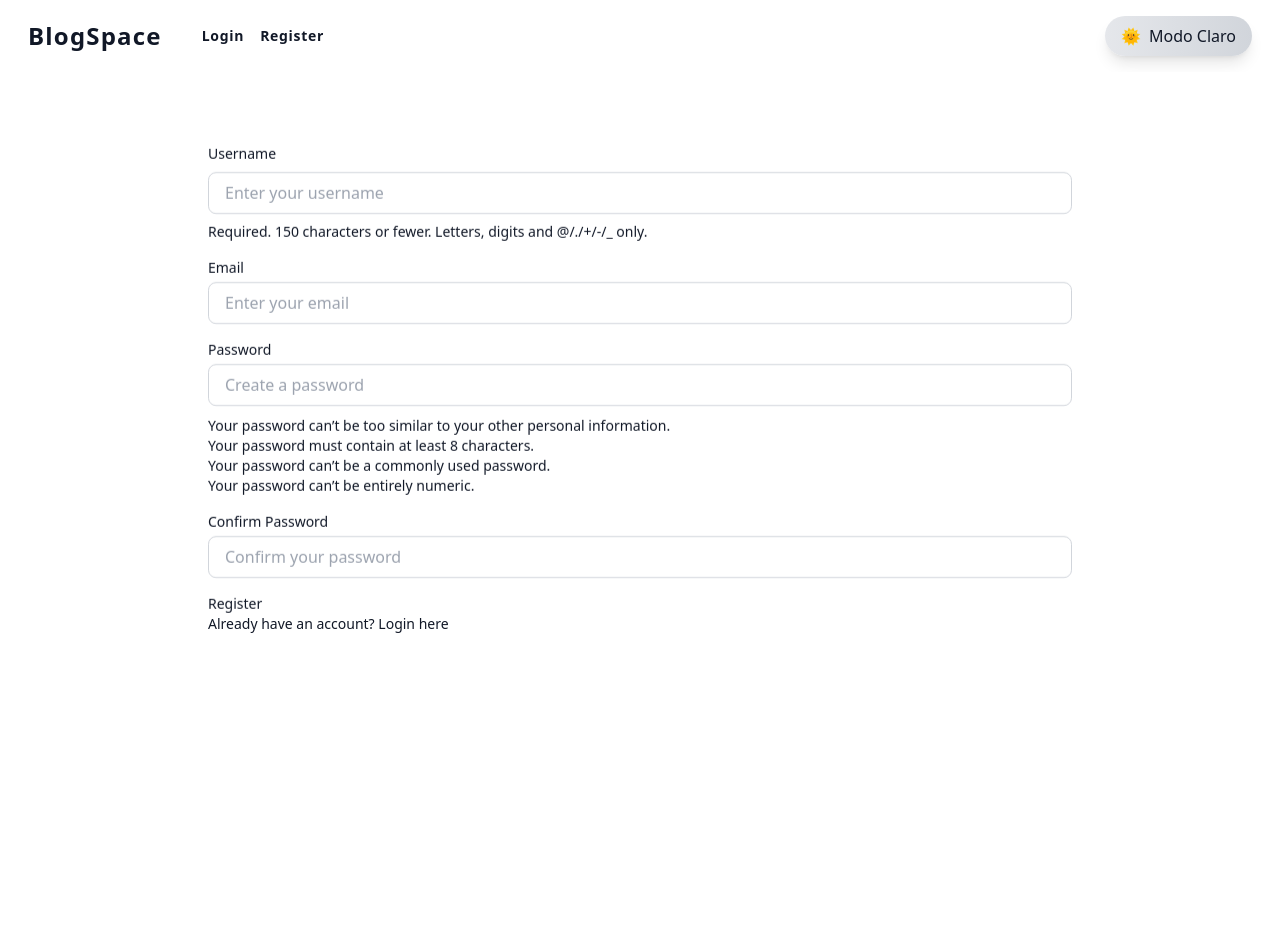
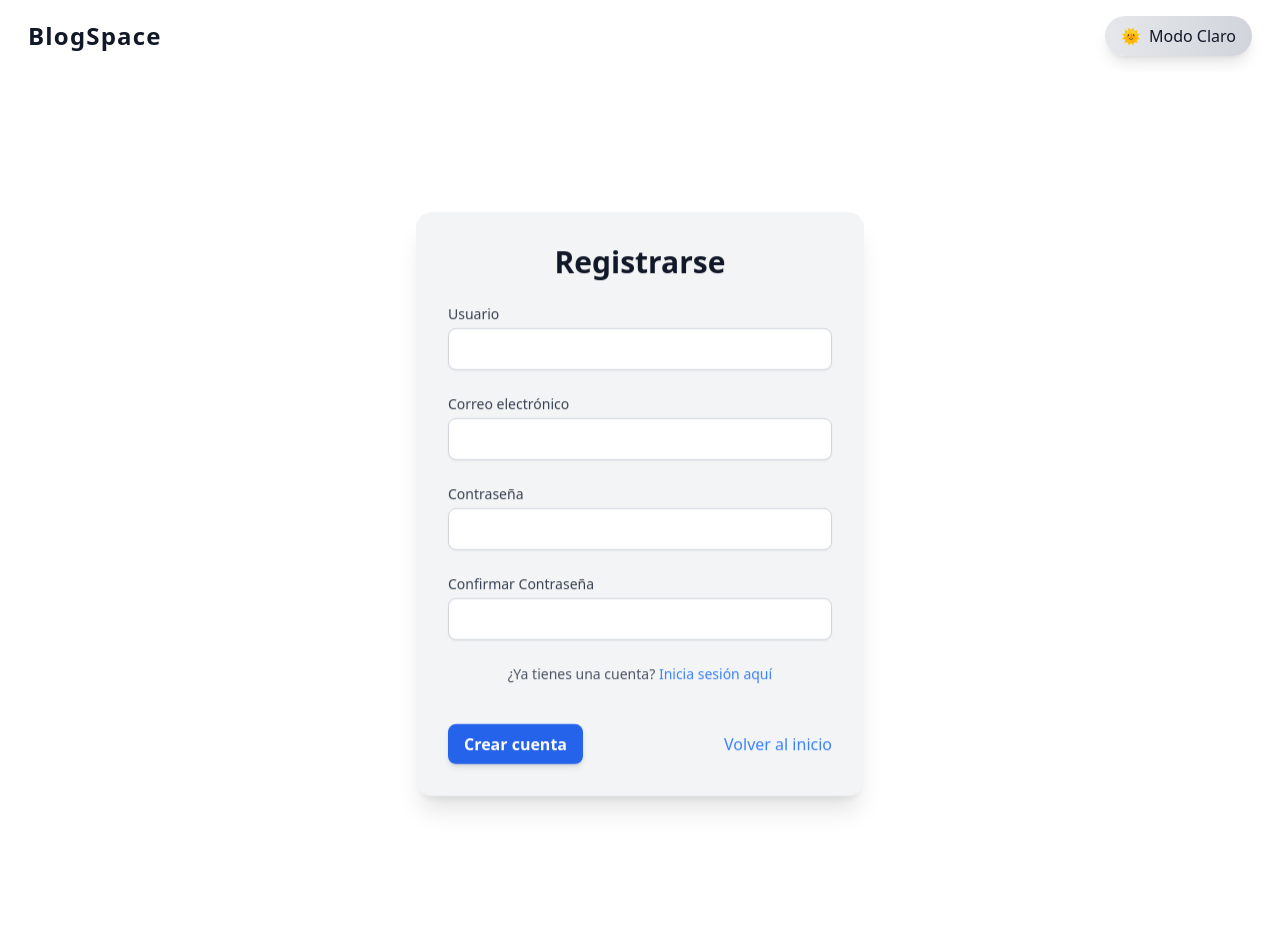
Before and after one commit to DanielIVG/ProyectoHDC4, a Django app: page /register/ in a window 1280 px wide. Before the commit the page ends 633 px from the top, so only its background shows below. Run offline with Django 5.2, Linux system fonts and the light colour scheme; some libraries are stand-ins or nearby versions.

Commit message:
Actualizaciones del Login y contenido de los blogs
agregue las opciones de regustrarse y logearse, ademas agregue que el usuario pueda agregar imagenes al blog

```diff
--- a/blogproject/blogapp/forms.py
+++ b/blogproject/blogapp/forms.py
@@ -1,13 +1,75 @@
 from django import forms
+from .models import Blog
+from ckeditor.widgets import CKEditorWidget
 from django.contrib.auth.forms import UserCreationForm
 from django.contrib.auth.models import User
+from django.core.exceptions import ValidationError
+from django.contrib.auth.password_validation import validate_password
+
+class BlogForm(forms.ModelForm):
+    contenido = forms.CharField(widget=CKEditorWidget())
+    class Meta:
+        model = Blog
+        fields = ['title', 'contenido', 'imagen']
 
 class RegisterForm(UserCreationForm):
-    email = forms.EmailField(required=False)
+    email = forms.EmailField(
+        required=True,
+        error_messages={
+            'required': 'El correo electrónico es obligatorio.',
+            'invalid': 'Introduce una dirección de correo electrónico válida.',
+        }
+    )
+
+    username = forms.CharField(
+        required=True,
+        error_messages={
+            'required': 'El nombre de usuario es obligatorio.',
+            'invalid': 'El nombre de usuario no es válido.',
+        }
+    )
+
+    password1 = forms.CharField(
+        label="Contraseña",
+        widget=forms.PasswordInput,
+        error_messages={
+            'required': 'La contraseña es obligatoria.',
+        }
+    )
+
+    password2 = forms.CharField(
+        label="Confirmar contraseña",
+        widget=forms.PasswordInput,
+        error_messages={
+            'required': 'Por favor, confirma tu contraseña.',
+        }
+    )
 
     class Meta:
         model = User
         fields = ['username', 'email', 'password1', 'password2']
+
+    def clean_password1(self):
+        password = self.cleaned_data.get('password1')
+        try:
+            validate_password(password)
+        except ValidationError as e:
+            translated_errors = []
+            for error in e.messages:
+                if "This password is too common." in error:
+                    translated_errors.append("Esta contraseña es muy común.")
+                elif "This password is entirely numeric." in error:
+                    translated_errors.append("La contraseña no puede ser solo números.")
+                elif "This password is too short." in error:
+                    translated_errors.append("La contraseña es demasiado corta.")
+                elif "too similar" in error:
+                    translated_errors.append("La contraseña es muy similar a otros datos personales.")
+                else:
+                    translated_errors.append(error)
+            raise ValidationError(translated_errors)
+        return password
+
+
 
     def save(self, commit=True):
         user = super(RegisterForm, self).save(commit=False)
--- a/blogproject/blogapp/models.py
+++ b/blogproject/blogapp/models.py
@@ -1,16 +1,19 @@
 from django.db import models
 from django.contrib.auth.models import User
 from django.core.validators import MinValueValidator, MaxValueValidator
+from ckeditor.fields import RichTextField
 
 
 # MODELOS
 
 class Blog(models.Model):
-    title = models.CharField(max_length=200)
+    title = models.CharField(max_length=255)
     content = models.TextField()
     author = models.ForeignKey(User, on_delete=models.CASCADE)
     created_at = models.DateTimeField(auto_now_add=True)
     tag = models.CharField(max_length=50, blank=True, null=True)
+    contenido = RichTextField(default='Default content goes here...')
+    imagen = models.ImageField(upload_to='blog_images/', blank=True, null=True)
 
     def __str__(self):
         return self.title
--- a/blogproject/blogapp/templates/blogapp/base.html
+++ b/blogproject/blogapp/templates/blogapp/base.html
@@ -66,20 +66,23 @@
 </head>
 <body id="body" class="flex flex-col min-h-screen bg-white dark:bg-black text-gray-900 dark:text-white font-sans transition-all duration-700 ease-in-out">
   <nav class="bg-white dark:bg-gradient-to-r dark:from-gray-900 dark:to-gray-700 shadow-md py-4 px-6 transition-colors">
-    <div class="max-w-7xl mx-auto flex items-center px-1">
+    <div class="max-w-7xl mx-auto flex items-center px-1 w-full">
       <a href="{% url 'blogapp:blog_list' %}" class="text-gray-900 dark:text-white text-2xl font-semibold tracking-wider transition-colors">BlogSpace</a>
-      <div class="max-w-6xl mr-auto flex  justify-between space-x-4  px-10 items-center">
-          <a href="{% url 'blogapp:login' %}" class="text-gray-900 text-sm  dark:text-white text-left font-semibold tracking-wider transition-colors">Login</a>
-          <a href="{% url 'blogapp:register' %}" class="text-gray-900 text-sm justify-end dark:text-white text-left font-semibold tracking-wider transition-colors">Register</a>
-      </div>
-      <div class="flex items-center space-x-4">
+
+      <div class="flex ml-auto items-center space-x-4">
         <button onclick="toggleDarkMode()" class="flex items-center gap-2 px-4 py-2 rounded-full bg-gradient-to-r from-gray-200 to-gray-300 dark:from-gray-700 dark:to-gray-800 text-gray-900 dark:text-white hover:scale-105 transition-all duration-300 shadow-lg">
-  <span id="theme-icon" class="transition-transform duration-500 transform">🌞</span>
-  <span id="theme-label" class="transition-opacity duration-500 ease-in-out">Modo Claro</span>
-</button>
-        {% if user.is_authenticated %}
-          <a href="{% url 'blogapp:add_blog' %}" class="bg-blue-500 hover:bg-blue-600 text-white dark:bg-blue-600 dark:hover:bg-blue-700 dark:text-white font-medium py-2 px-4 rounded transition-all duration-500 ease-in-out">New Blog</a>
-          <a href="{% url 'blogapp:logout' %}" class="bg-blue-500 hover:bg-blue-600 text-white dark:bg-blue-600 dark:hover:bg-blue-700 dark:text-white font-medium py-2 px-4 rounded transition-all duration-500 ease-in-out">Logout</a>
+          <span id="theme-icon" class="transition-transform duration-500 transform">🌞</span>
+          <span id="theme-label" class="transition-opacity duration-500 ease-in-out">Modo Claro</span>
+        </button>
+
+        {% if not request.path == '/login/' and not request.path == '/register/' %}
+          {% if not user.is_authenticated %}
+            <a href="{% url 'blogapp:login' %}" class="bg-blue-500 hover:bg-blue-600 text-white font-medium py-2 px-4 rounded-lg transition-all duration-300">Login</a>
+            <a href="{% url 'blogapp:register' %}" class="bg-blue-500 hover:bg-blue-600 text-white font-medium py-2 px-4 rounded-lg transition-all duration-300">Register</a>
+          {% else %}
+            <a href="{% url 'blogapp:add_blog' %}" class="bg-blue-500 hover:bg-blue-600 text-white font-medium py-2 px-4 rounded-lg transition-all duration-300">New Blog</a>
+            <a href="{% url 'blogapp:logout' %}" class="bg-blue-500 hover:bg-blue-600 text-white font-medium py-2 px-4 rounded-lg transition-all duration-300">Logout</a>
+          {% endif %}
         {% endif %}
       </div>
     </div>
--- a/blogproject/blogapp/templates/blogapp/register.html
+++ b/blogproject/blogapp/templates/blogapp/register.html
@@ -1,73 +1,72 @@
-{% extends 'blogapp/base.html' %}
+{% extends "blogapp/base.html" %}
+{% load static %}
 
 {% block content %}
-<div class="container">
-    <h2 style="color: white">Register</h2>
-    <form method="POST" class="space-y-4 transition-all duration-700 ease-in-out animate-fade-in">
+<div class="flex items-center justify-center min-h-screen bg-white dark:bg-gray-900 transition-all duration-700 ease-in-out">
+  <div class="bg-gray-100 dark:bg-gray-800 p-8 rounded-2xl shadow-xl w-full max-w-md animate-fade-in">
+    <h2 class="text-3xl font-bold text-center text-gray-900 dark:text-white mb-6">Registrarse</h2>
+
+    {% if form.errors %}
+      <div class="bg-red-100 dark:bg-red-200 text-red-800 px-4 py-3 rounded-md mb-4 text-sm font-medium shadow-sm">
+        ⚠️ Por favor, corrige los errores.
+      </div>
+    {% endif %}
+
+    <form method="post" class="space-y-6">
       {% csrf_token %}
-        <!-- Username Field -->
-        <div  class = "space-y-2 transition-all duration-700 ease-in-out">
-            <label for="{{ form.username.id_for_label }}" class="block text-sm font-medium mb-1 text-gray-900 dark:text-white">Username</label>
-            <input type="text"
-                   name="{{ form.username.name }}"
-                   id="{{ form.username.id_for_label }}"
-                   class="bg-white dark:bg-gray-800 text-gray-900 dark:text-white px-4 py-2 rounded-lg w-full border border-gray-300 dark:border-gray-700 focus:outline-none focus:ring-2 focus:ring-blue-500"
-                   value="{{ form.username.value|default_if_none:'' }}"
-                   placeholder="Enter your username">
-            {% if form.username.help_text %}
-            <small class="block text-sm font-medium mb-1 text-gray-900 dark:text-white">{{ form.username.help_text }}</small>
+      {{ form.non_field_errors }}
+
+      <div>
+        <label for="{{ form.username.id_for_label }}" class="block text-sm font-medium text-gray-700 dark:text-gray-300 mb-1">Usuario</label>
+        <input type="text" name="username" id="{{ form.username.id_for_label }}" required
+          class="w-full px-4 py-2 border rounded-lg bg-white dark:bg-gray-700 border-gray-300 dark:border-gray-600 text-gray-900 dark:text-white focus:outline-none focus:ring-2 focus:ring-blue-500 shadow-sm"
+          value="{{ form.username.value|default_if_none:'' }}">
+        {% if form.username.errors %}
+          <p class="text-red-500 text-sm mt-1">{{ form.username.errors|striptags }}</p>
         {% endif %}
-            {% for error in form.username.errors %}
-            <div class="form-error" class = "space-y-2 transition-all duration-700 ease-in-out">{{ error }}</div>
-            {% endfor %}
       </div>
 
-        <!-- Email Field -->
-        <div class="form-group">
-            <label for="{{ form.email.id_for_label }}" class="block text-sm font-medium mb-1 text-gray-900 dark:text-white">Email</label>
-            <input type="email"
-                   name="{{ form.email.name }}"
-                   id="{{ form.email.id_for_label }}"
-                   class="bg-white dark:bg-gray-800 text-gray-900 dark:text-white px-4 py-2 rounded-lg w-full border border-gray-300 dark:border-gray-700 focus:outline-none focus:ring-2 focus:ring-blue-500"
-                   value="{{ form.email.value|default_if_none:'' }}"
-                   placeholder="Enter your email">
-
-            {% for error in form.email.errors %}
-            <div class="form-error">{{ error }}</div>
-            {% endfor %}
+      <div>
+        <label for="{{ form.email.id_for_label }}" class="block text-sm font-medium text-gray-700 dark:text-gray-300 mb-1">Correo electrónico</label>
+        <input type="email" name="email" id="{{ form.email.id_for_label }}"
+          class="w-full px-4 py-2 border rounded-lg bg-white dark:bg-gray-700 border-gray-300 dark:border-gray-600 text-gray-900 dark:text-white focus:outline-none focus:ring-2 focus:ring-blue-500 shadow-sm"
+          value="{{ form.email.value|default_if_none:'' }}">
+        {% if form.email.errors %}
+          <p class="text-red-500 text-sm mt-1">{{ form.email.errors|striptags }}</p>
+        {% endif %}
       </div>
 
-        <!-- Password Fields -->
-        <div class="form-group">
-            <label for="{{ form.password1.id_for_label }}" class="block text-sm font-medium mb-1 text-gray-900 dark:text-white">Password</label>
-            <input type="password"
-                   name="{{ form.password1.name }}"
-                   id="{{ form.password1.id_for_label }}"
-                   class="bg-white dark:bg-gray-800 text-gray-900 dark:text-white px-4 py-2 rounded-lg w-full border border-gray-300 dark:border-gray-700 focus:outline-none focus:ring-2 focus:ring-blue-500"
-                   placeholder="Create a password">
-            {% if form.password1.help_text %}
-            <small class="block text-sm font-medium mb-1 text-gray-900 dark:text-white">{{ form.password1.help_text }}</small>
+      <div>
+        <label for="{{ form.password1.id_for_label }}" class="block text-sm font-medium text-gray-700 dark:text-gray-300 mb-1">Contraseña</label>
+        <input type="password" name="password1" id="{{ form.password1.id_for_label }}" required
+          class="w-full px-4 py-2 border rounded-lg bg-white dark:bg-gray-700 border-gray-300 dark:border-gray-600 text-gray-900 dark:text-white focus:outline-none focus:ring-2 focus:ring-blue-500 shadow-sm">
+        {% if form.password1.errors %}
+          <p class="text-red-500 text-sm mt-1">{{ form.password1.errors|striptags }}</p>
         {% endif %}
-            {% for error in form.password1.errors %}
-            <div class="form-error">{{ error }}</div>
-            {% endfor %}
       </div>
 
-        <div class="form-group">
-            <label for="{{ form.password2.id_for_label }}" class="block text-sm font-medium mb-1 text-gray-900 dark:text-white">Confirm Password</label>
-            <input type="password"
-                   name="{{ form.password2.name }}"
-                   id="{{ form.password2.id_for_label }}"
-                   class="bg-white dark:bg-gray-800 text-gray-900 dark:text-white px-4 py-2 rounded-lg w-full border border-gray-300 dark:border-gray-700 focus:outline-none focus:ring-2 focus:ring-blue-500"
-                   placeholder="Confirm your password"
-                   >
-            {% for error in form.password2.errors %}
-            <div class="form-error">{{ error }}</div>
-            {% endfor %}
+      <div>
+        <label for="{{ form.password2.id_for_label }}" class="block text-sm font-medium text-gray-700 dark:text-gray-300 mb-1">Confirmar Contraseña</label>
+        <input type="password" name="password2" id="{{ form.password2.id_for_label }}" required
+          class="w-full px-4 py-2 border rounded-lg bg-white dark:bg-gray-700 border-gray-300 dark:border-gray-600 text-gray-900 dark:text-white focus:outline-none focus:ring-2 focus:ring-blue-500 shadow-sm">
+        {% if form.password2.errors %}
+          <p class="text-red-500 text-sm mt-1">{{ form.password2.errors|striptags }}</p>
+        {% endif %}
       </div>
 
-        <button type="submit" class="block text-sm font-medium mb-1 text-gray-900 dark:text-white">Register</button>
+      <div class="text-sm text-center text-gray-600 dark:text-gray-400">
+        ¿Ya tienes una cuenta?
+        <a href="{% url 'blogapp:login' %}" class="text-blue-500 hover:underline">Inicia sesión aquí</a>
+      </div>
+
+      <div class="flex justify-between items-center pt-4">
+        <button type="submit"
+          class="bg-blue-600 hover:bg-blue-700 text-white font-semibold py-2 px-4 rounded-lg transition-all duration-300 shadow-md">
+          Crear cuenta
+        </button>
+        <a href="{% url 'blogapp:blog_list' %}" class="text-blue-500 hover:underline">Volver al inicio</a>
+      </div>
     </form>
-    <p class="block text-sm font-medium mb-1 text-gray-900 dark:text-white">Already have an account? <a href="{% url 'blogapp:login' %}">Login here</a></p>
+  </div>
 </div>
 {% endblock %}
--- a/blogproject/blogapp/urls.py
+++ b/blogproject/blogapp/urls.py
@@ -1,5 +1,7 @@
 from django.urls import path
-from .views import BlogListView, BlogDetailView, ReviewCreateView, CommentCreateView, BlogCreateView, register, login_view, logout_view
+from .views import BlogListView, BlogDetailView, ReviewCreateView, CommentCreateView, BlogCreateView, register_view, login_view, logout_view
+from django.conf import settings
+from django.conf.urls.static import static
 
 app_name = 'blogapp'
 
@@ -10,7 +12,7 @@ urlpatterns = [
     path('blog/<int:pk>/', BlogDetailView.as_view(), name='blog_detail'),
     path('blog/<int:pk>/review/', ReviewCreateView.as_view(), name='add_review'),
     path('blog/<int:blog_pk>/review/<int:review_pk>/comment/', CommentCreateView.as_view(), name='add_comment'),
-    path('register/', register, name='register'),
+    path('register/', register_view, name='register'),
     path('login/', login_view, name='login'),
     path('logout/', logout_view, name='logout'),
-]
+] + static(settings.MEDIA_URL, document_root=settings.MEDIA_ROOT)
--- a/blogproject/blogapp/views.py
+++ b/blogproject/blogapp/views.py
@@ -6,7 +6,7 @@ from django.shortcuts import render, redirect
 from django.contrib.auth import authenticate, login, logout
 from django.contrib.auth.forms import UserCreationForm
 from django.contrib import messages
-from .forms import RegisterForm
+from .forms import RegisterForm, BlogForm
 #test
 class BlogListView(ListView):
     model = Blog
@@ -20,7 +20,7 @@ class BlogDetailView(DetailView):
 
 class BlogCreateView(LoginRequiredMixin, CreateView):
     model = Blog
-    fields = ['title', 'content']
+    form_class = BlogForm
     template_name = 'blog_form.html'
 
     def form_valid(self, form):
@@ -46,17 +46,16 @@ class ReviewCreateView(CreateView):
         return reverse_lazy('blogapp:blog_detail', kwargs={'pk': self.kwargs['pk']})
 
 #registrarse
-def register(request):
+def register_view(request):
     if request.method == 'POST':
-        form = RegisterForm(request.POST)
+        form = UserCreationForm(request.POST)
         if form.is_valid():
-            form.save()
-            username = form.cleaned_data.get('username')
-            messages.success(request, f'Account created for {username}!')
-            return redirect('blogapp:login')
+            user = form.save()
+            login(request, user)
+            return redirect('blogapp:blog_list')
     else:
-        form = RegisterForm()
-    return render(request, 'blogapp/register.html', {'form': form})
+        form = UserCreationForm()
+    return render(request, 'register.html', {'form': form})
 
 #login
 def login_view(request):
```
Also changed, not shown: blogproject/blogapp/templates/blogapp/blog_detail.html (+73 -3 lines), blogproject/blogapp/templates/blogapp/blog_form.html (+33 -10 lines), blogproject/blogapp/templates/blogapp/login.html (+39 -24 lines), blogproject/blogproject/settings.py (+13 -0 lines), blogproject/blogapp/migrations/0004_blog_contenido_blog_imagen.py (added), blogproject/db.sqlite3. Lines whose indentation alone changed are shown as unchanged.
